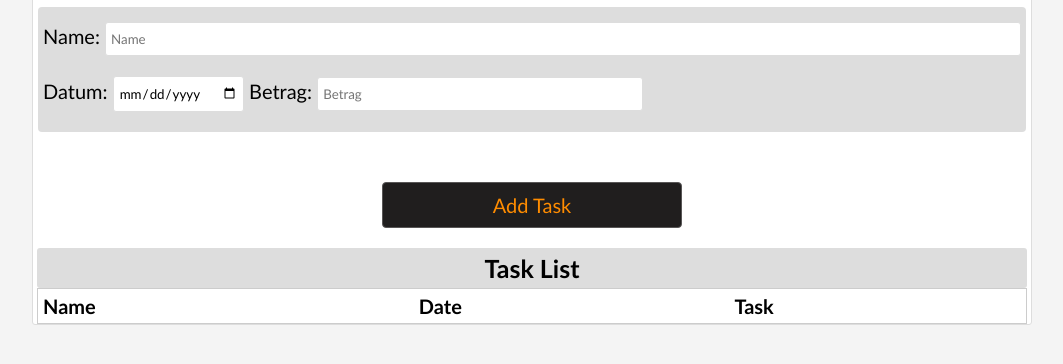
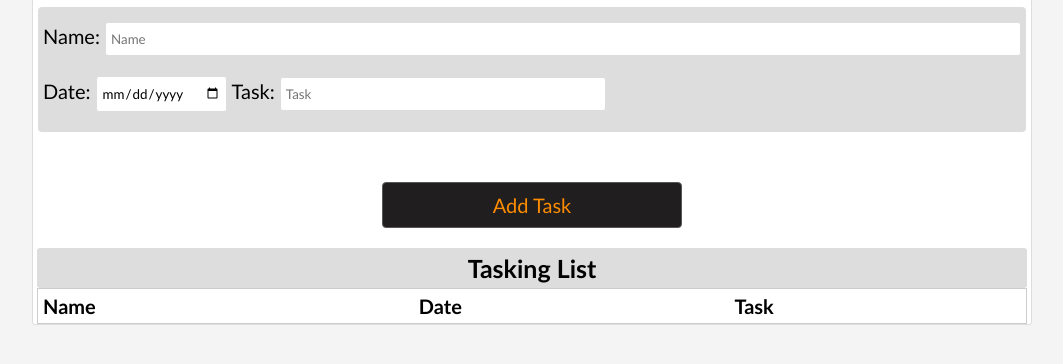
Before and after one commit to derkmal/task_tracker, a plain HTML site: page formulario2b.html in a window 1280 px wide. Shown: the part 84-448 px from the top of the page, without its empty margins (108-1171 px from the left). Drawn offline with Linux system fonts and the light colour scheme; files that its build step writes are made by us from their sources; files whose address does not match are found by name.

Commit message:
neue Änderung

```diff
--- a/formulario2b.html
+++ b/formulario2b.html
@@ -17,17 +17,17 @@
             <label for="name">Name:</label>
             <input type="text" id="idInput" name="nameName" placeholder="Name" size="120">
 
-            <label for="datum">Datum:</label>
-            <input type="date" id="idDatum" name="nameDatum" placeholder="Datum"> <!--onfocus="this.value=''"-->
+            <label for="datum">Date:</label>
+            <input type="date" id="idDatum" name="nameDatum" placeholder="Date"> <!--onfocus="this.value=''"-->
 
-            <label for="betrag">Betrag:</label>
-            <input type="text" id="idBetrag" name="nameBetrag" placeholder="Betrag" size="40">
+            <label for="betrag">Task:</label>
+            <input type="text" id="idBetrag" name="nameBetrag" placeholder="Task" size="40">
     </form>
 
     <div id="myButton"><button id="idButton" name="nameButton">Add Task</button></div>
 
     <table class="meineTable">     <!-- TABLE -->
-        <caption>Task List</caption>  <!-- Liste des Betrags -->
+        <caption>Tasking List</caption>   <!-- Liste des Betrags -->
             <thead>
                 <tr>
                     <th>Name</th>
```
